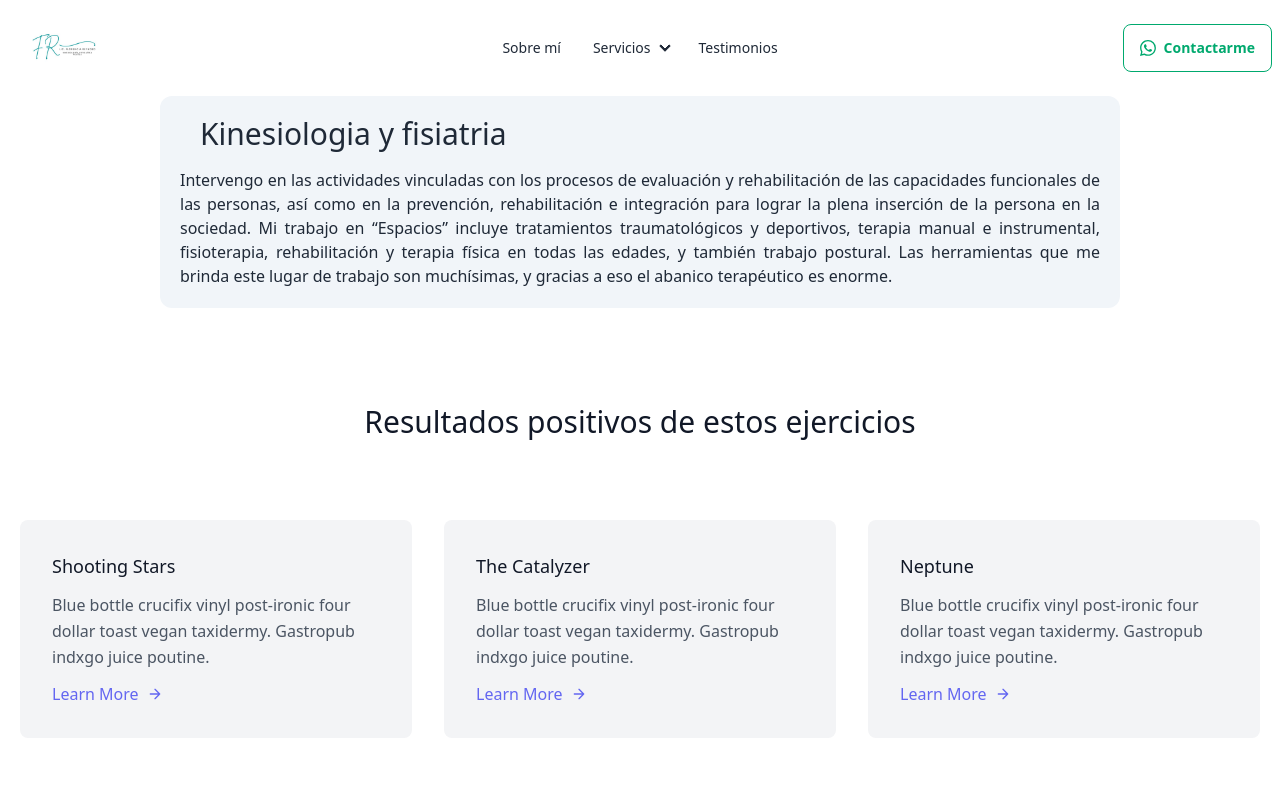
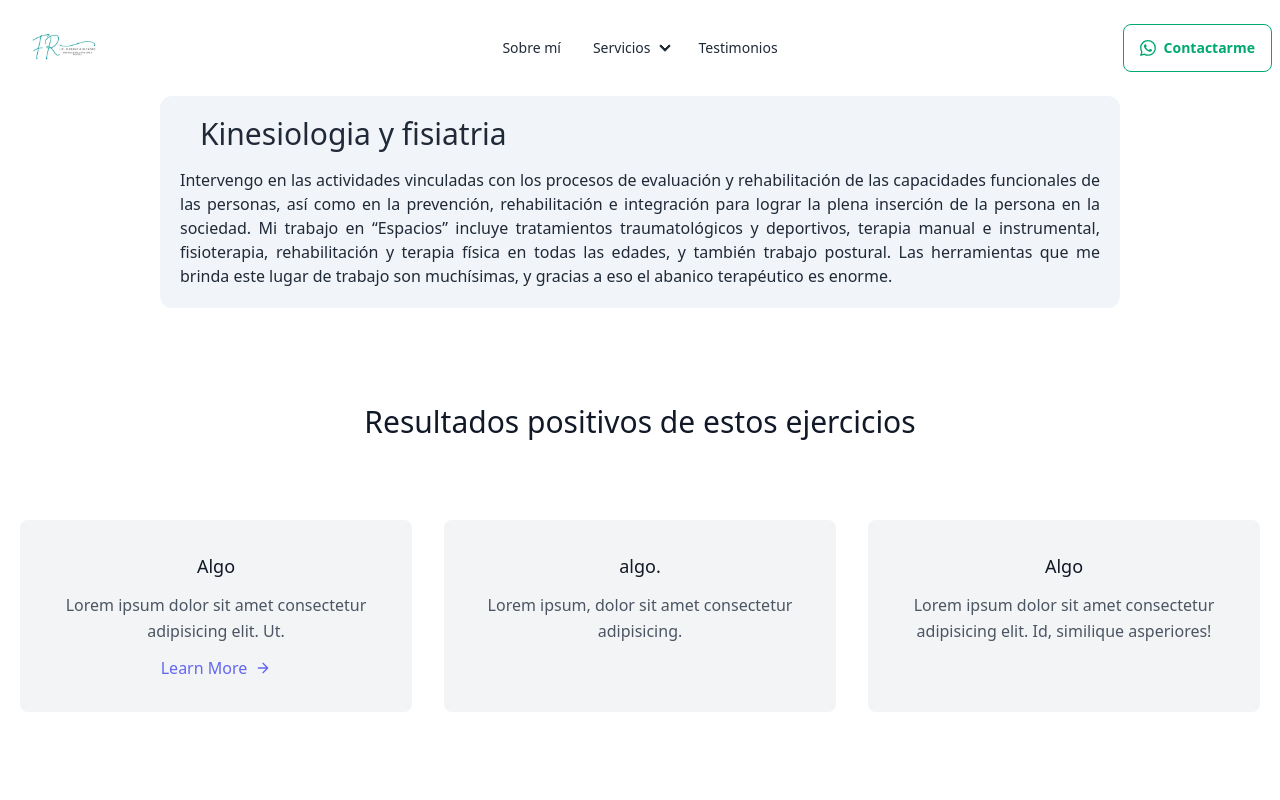
Before and after one commit to AgusssCarrizo/Florencia-Reynoso, a React (Vite) app: page /Kinesiologia-Fisiatria in a window 1280 px wide. Shown: the top 800 px of the page. Built offline with nearby package versions, Linux system fonts and the light colour scheme.

Commit message:
trabajando en kinesiologia y fisio

```diff
--- a/src/assets/Components/Kinesiologia.jsx
+++ b/src/assets/Components/Kinesiologia.jsx
@@ -26,19 +26,18 @@ export default function Kinesiologia() {
                      Resultados positivos de estos ejercicios
                   </h1>
                </div>
-               <div class="flex flex-wrap -m-4">
-                  <div class="p-4 md:w-1/3">
-                     <div class="flex rounded-lg h-full bg-gray-100 p-8 flex-col">
-                        <div class="flex items-center mb-3">
+               <div class="flex flex-wrap -m-4 ">
+                  <div class="p-4 md:w-1/3 ">
+                     <div class="flex rounded-lg h-full bg-gray-100 p-8 flex-col  items-center">
+                        <div class="flex items-center  mb-3">
                            <h2 class="text-gray-900 text-lg title-font font-medium">
-                              Shooting Stars
+                              Algo
                            </h2>
                         </div>
-                        <div class="flex-grow">
-                           <p class="leading-relaxed text-base">
-                              Blue bottle crucifix vinyl post-ironic four dollar
-                              toast vegan taxidermy. Gastropub indxgo juice
-                              poutine.
+                        <div class="flex flex-col items-center">
+                           <p class="leading-relaxed text-base text-center">
+                              Lorem ipsum dolor sit amet consectetur adipisicing
+                              elit. Ut.
                            </p>
                            <a class="mt-3 text-indigo-500 inline-flex items-center">
                               Learn More
@@ -57,60 +56,32 @@ export default function Kinesiologia() {
                      </div>
                   </div>
                   <div class="p-4 md:w-1/3">
-                     <div class="flex rounded-lg h-full bg-gray-100 p-8 flex-col">
-                        <div class="flex items-center mb-3">
+                     <div class="flex rounded-lg h-full bg-gray-100 p-8 flex-col items-center">
+                        <div class="flex items-center mb-3 items">
                            <h2 class="text-gray-900 text-lg title-font font-medium">
-                              The Catalyzer
+                              algo.
                            </h2>
                         </div>
                         <div class="flex-grow">
-                           <p class="leading-relaxed text-base">
-                              Blue bottle crucifix vinyl post-ironic four dollar
-                              toast vegan taxidermy. Gastropub indxgo juice
-                              poutine.
+                           <p class="leading-relaxed text-base text-center">
+                              Lorem ipsum, dolor sit amet consectetur
+                              adipisicing.
                            </p>
-                           <a class="mt-3 text-indigo-500 inline-flex items-center">
-                              Learn More
-                              <svg
-                                 fill="none"
-                                 stroke="currentColor"
-                                 stroke-linecap="round"
-                                 stroke-linejoin="round"
-                                 stroke-width="2"
-                                 class="w-4 h-4 ml-2"
-                                 viewBox="0 0 24 24">
-                                 <path d="M5 12h14M12 5l7 7-7 7"></path>
-                              </svg>
-                           </a>
                         </div>
                      </div>
                   </div>
                   <div class="p-4 md:w-1/3">
-                     <div class="flex rounded-lg h-full bg-gray-100 p-8 flex-col">
+                     <div class="flex rounded-lg h-full bg-gray-100 p-8 flex-col items-center">
                         <div class="flex items-center mb-3">
                            <h2 class="text-gray-900 text-lg title-font font-medium">
-                              Neptune
+                              Algo
                            </h2>
                         </div>
                         <div class="flex-grow">
-                           <p class="leading-relaxed text-base">
-                              Blue bottle crucifix vinyl post-ironic four dollar
-                              toast vegan taxidermy. Gastropub indxgo juice
-                              poutine.
+                           <p class="leading-relaxed text-base text-center">
+                              Lorem ipsum dolor sit amet consectetur adipisicing
+                              elit. Id, similique asperiores!
                            </p>
-                           <a class="mt-3 text-indigo-500 inline-flex items-center">
-                              Learn More
-                              <svg
-                                 fill="none"
-                                 stroke="currentColor"
-                                 stroke-linecap="round"
-                                 stroke-linejoin="round"
-                                 stroke-width="2"
-                                 class="w-4 h-4 ml-2"
-                                 viewBox="0 0 24 24">
-                                 <path d="M5 12h14M12 5l7 7-7 7"></path>
-                              </svg>
-                           </a>
                         </div>
                      </div>
                   </div>
```
